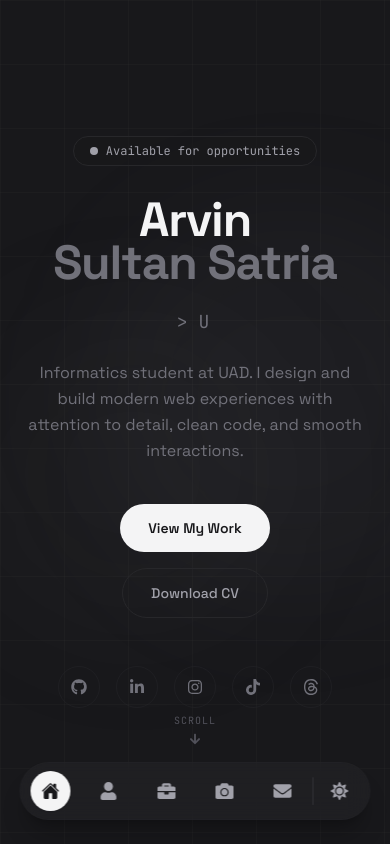
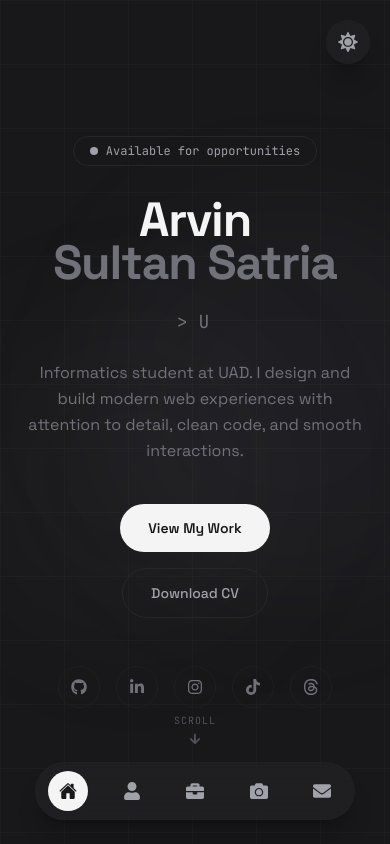
Before and after one commit to ArvinSSatria/arvinsultansatria, a React (Vite) app: page / in a window 390 px wide. Shown: the top 844 px of the page. Built offline with nearby package versions, Linux system fonts and the light colour scheme.

Commit message:
UI Polish: move mobile dark mode toggle to top right corner

```diff
--- a/src/components/Navbar.jsx
+++ b/src/components/Navbar.jsx
@@ -84,25 +84,21 @@ const Navbar = () => {
 
       {/* ── Mobile: Floating centered pill (Bottom) ── */}
       <nav
-        className="fixed bottom-6 left-1/2 -translate-x-1/2 z-50 flex md:hidden items-center justify-between p-2 px-2.5 rounded-full border border-zinc-200/50 dark:border-zinc-800/40 bg-white/50 dark:bg-zinc-800/50 backdrop-blur-md shadow-xl shadow-black/5 dark:shadow-black/20 w-[90vw] max-w-[360px]"
+        className="fixed bottom-6 left-1/2 -translate-x-1/2 z-50 flex md:hidden items-center justify-between p-2 px-3 rounded-full border border-zinc-200/50 dark:border-zinc-800/40 bg-white/50 dark:bg-zinc-800/50 backdrop-blur-md shadow-xl shadow-black/5 dark:shadow-black/20 w-[85vw] max-w-[320px]"
       >
-        <div className="flex items-center justify-between flex-1 pr-1.5">
         {navLinks.map((link) => renderNavLink(link, true))}
-        </div>
+      </nav>
 
-        {/* Divider */}
-        <div className="w-[1px] h-7 bg-zinc-200 dark:bg-zinc-700/60 mx-1 shrink-0 rounded-full"></div>
-
-        {/* Dark mode toggle */}
+      {/* ── Mobile: Floating Dark Mode Toggle (Top Right) ── */}
       <button
         onClick={toggleDarkMode}
         style={{ WebkitTapHighlightColor: 'transparent', outline: 'none' }}
-          className="w-10 h-10 flex items-center justify-center rounded-full text-zinc-500 dark:text-zinc-400 hover:text-zinc-900 dark:hover:text-white hover:bg-zinc-100 dark:hover:bg-zinc-800 transition-all duration-300 shrink-0 ml-0.5 focus:outline-none focus-visible:outline-none focus:ring-0 active:outline-none active:ring-0 select-none"
+        className="fixed top-5 right-5 z-50 flex md:hidden items-center justify-center w-11 h-11 rounded-full border border-zinc-200/50 dark:border-zinc-800/40 bg-white/50 dark:bg-zinc-800/50 backdrop-blur-md shadow-xl shadow-black/5 dark:shadow-black/20 text-zinc-500 dark:text-zinc-400 hover:text-zinc-900 dark:hover:text-white hover:bg-zinc-100/50 dark:hover:bg-zinc-800/50 transition-all duration-300 focus:outline-none focus-visible:outline-none focus:ring-0 active:outline-none active:ring-0 select-none"
         aria-label="Toggle Dark Mode"
       >
-          {isDarkMode ? <FaSun className="w-[18px] h-[18px]" /> : <FaMoon className="w-[18px] h-[18px]" />}
+        {isDarkMode ? <FaSun className="w-5 h-5" /> : <FaMoon className="w-5 h-5" />}
       </button>
-      </nav>
+
     </>
   );
 };
```
Lines whose indentation alone changed are shown as unchanged.
